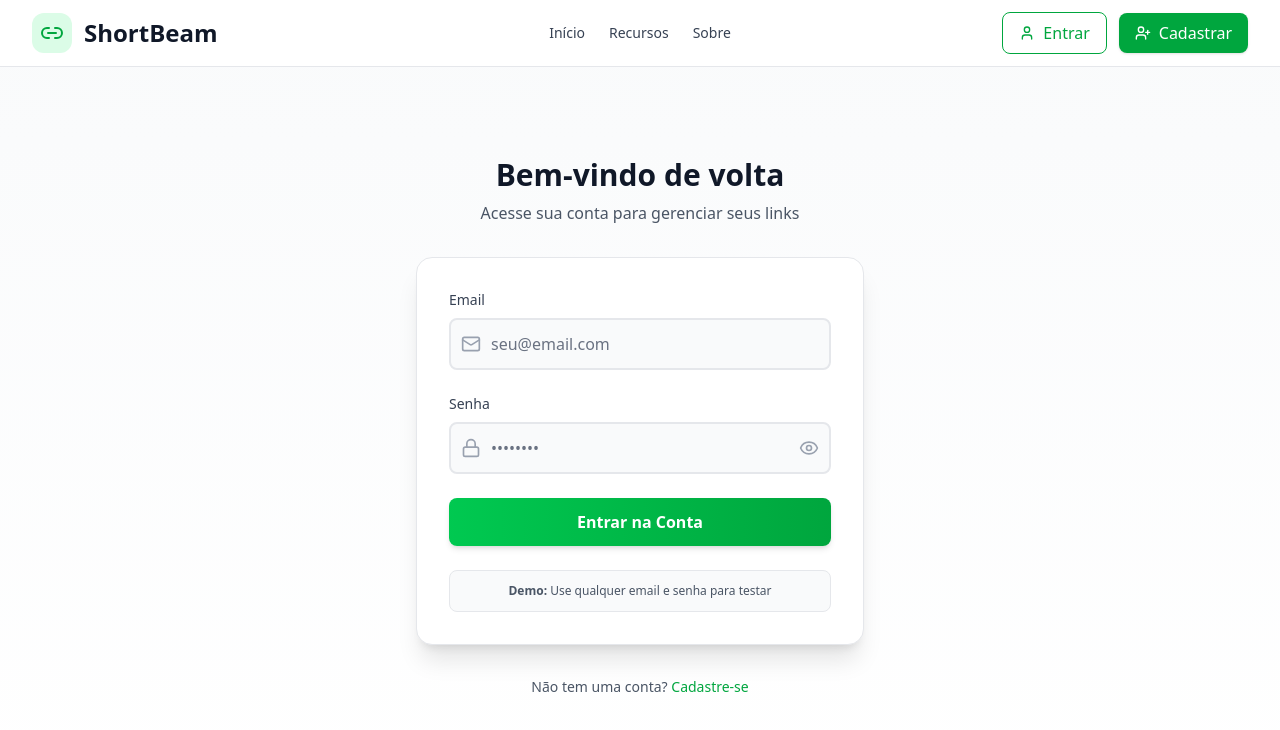
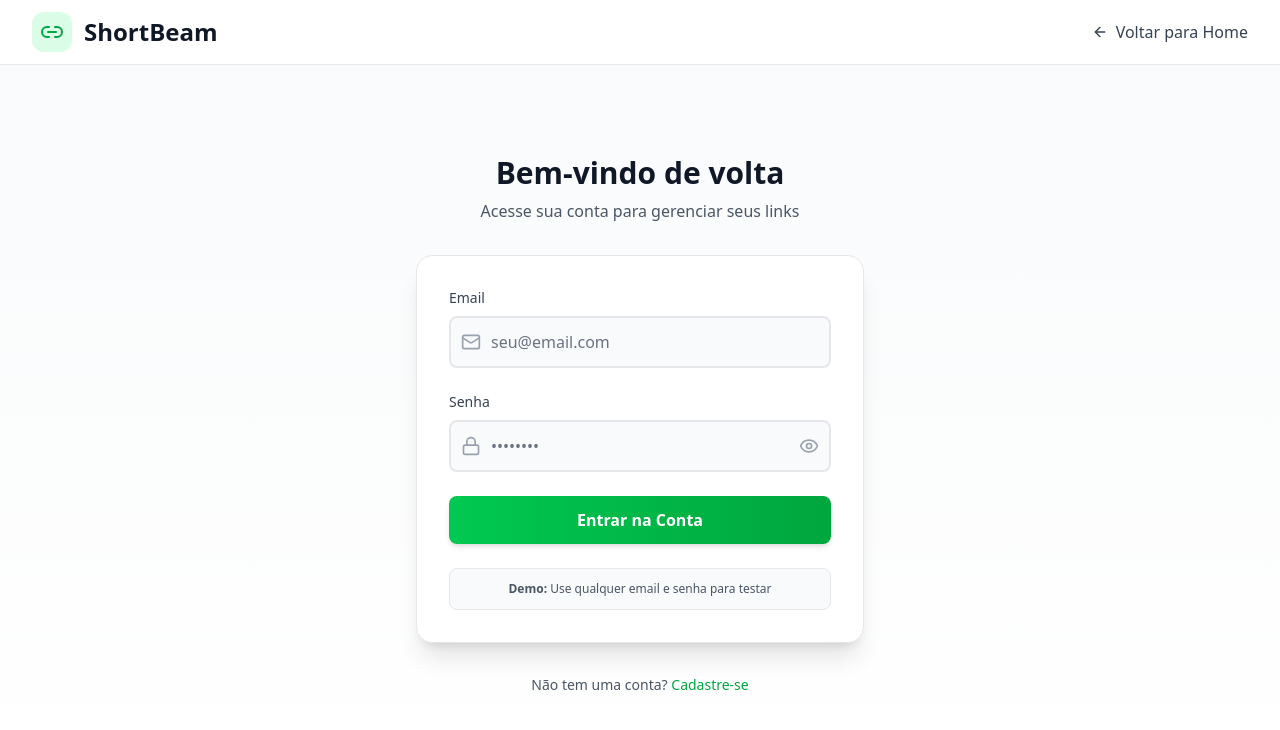
Before and after one commit to Leoarf/shortbeam, a Next.js app: page /login in a window 1280 px wide. Shown: the top 730 px of the page. Built offline with nearby package versions, Linux system fonts and the light colour scheme.

Commit message:
feat: create HeaderAuth component

```diff
--- a/app/components/Header.tsx
+++ b/app/components/Header.tsx
@@ -1,14 +1,20 @@
 'use client';
 
 import { useState, useEffect } from 'react';
+import { usePathname } from 'next/navigation';
 import { Logo } from './Header/Logo';
 import { DesktopNav } from './Header/DesktopNav';
 import { AuthButtons } from './Header/AuthButtons';
 import { MobileMenu } from './Header/MobileMenu';
 import { MobileMenuButton } from './Header/MobileMenuButton';
+import { HeaderAuth } from './Header/HeaderAuth';
 
 export function Header() {
   const [isMobileMenuOpen, setIsMobileMenuOpen] = useState(false);
+  const pathname = usePathname();
+
+  // Check if we are on an authentication page
+  const isAuthPage = pathname === '/login' || pathname === '/register';
 
   // Block scrolling when menu is open
   useEffect(() => {
@@ -31,6 +37,11 @@ export function Header() {
   const closeMobileMenu = () => {
     setIsMobileMenuOpen(false);
   };
+
+  // If it's an authentication page, use a simplified header
+  if (isAuthPage) {
+    return <HeaderAuth />;
+  }
 
   return (
     <>
--- /dev/null
+++ b/app/components/Header/HeaderAuth.tsx
@@ -0,0 +1,32 @@
+'use client';
+
+import { ArrowLeft } from 'lucide-react';
+import { Logo } from './Logo';
+
+export function HeaderAuth() {
+  return (
+    <header className="sticky top-0 z-50 w-full border-b border-gray-200 bg-white/95 backdrop-blur-sm">
+      <div className="w-full px-4 sm:px-6 lg:px-8 py-3">
+        <div className="flex items-center justify-between w-full">
+          {/* Logo */}
+          <div className="shrink-0">
+            <Logo />
+          </div>
+          {/* Back to Home */}
+          <div className="flex items-center gap-3">
+            <a
+              href="/"
+              className="group inline-flex items-center gap-2 text-gray-700 hover:text-green-600 transition-colors duration-200 font-medium"
+            >
+              <ArrowLeft className="w-4 h-4 group-hover:-translate-x-1 transition-transform duration-200" />
+              {/* Text visible on small and larger screens */}
+              <span className="hidden sm:inline">Voltar para Home</span>
+              {/* On very small mobile devices (less than 640px), only this text will be visible */}
+              <span className="sm:hidden">Home</span>
+            </a>
+          </div>
+        </div>
+      </div>
+    </header>
+  );
+}
```
